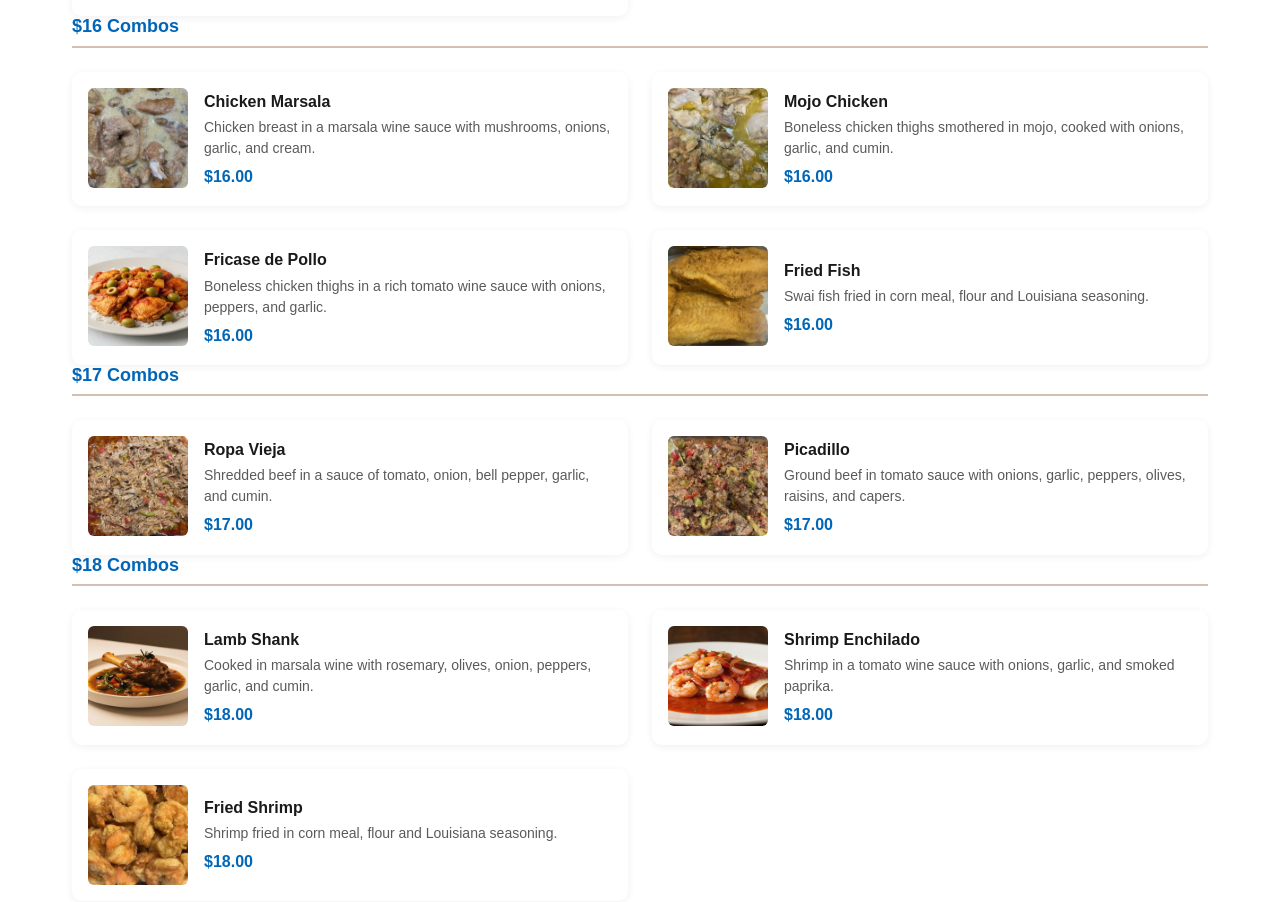
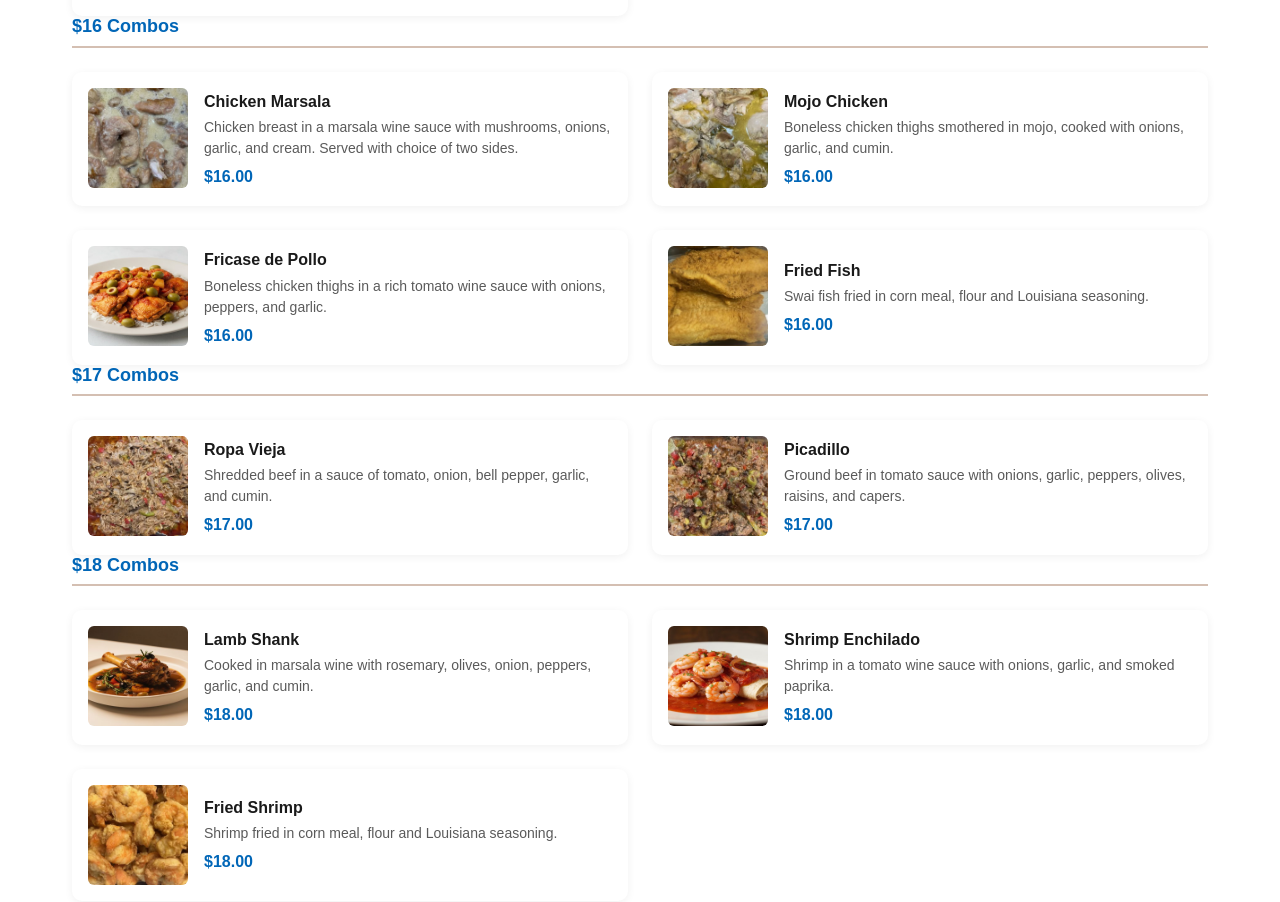
Before and after one commit to webeducationservices-oss/moreno-bakery, a Next.js app: page /menu/food in a window 1280 px wide. Shown: the part 2854-3756 px from the top of the page. Built offline with nearby package versions, Linux system fonts and the light colour scheme; a web font is replaced by a local one.

Commit message:
Edit app/data/menu.js — in the hot food combos section under the food menu add "with your choice of two

```diff
--- a/app/data/menu.js
+++ b/app/data/menu.js
@@ -364,7 +364,7 @@ export const FOOD_CATEGORIES = [
       {
         name: "$16 Combos",
         items: [
-          { name: "Chicken Marsala", price: "$16.00", description: "Chicken breast in a marsala wine sauce with mushrooms, onions, garlic, and cream.", image: "/images/food/moreno-bakery-chicken-marsala-combo.jpg" },
+          { name: "Chicken Marsala", price: "$16.00", description: "Chicken breast in a marsala wine sauce with mushrooms, onions, garlic, and cream. Served with choice of two sides.", image: "/images/food/moreno-bakery-chicken-marsala-combo.jpg" },
           { name: "Mojo Chicken", price: "$16.00", description: "Boneless chicken thighs smothered in mojo, cooked with onions, garlic, and cumin.", image: "/images/food/moreno-bakery-mojo-chicken-combo.jpg" },
           { name: "Fricase de Pollo", price: "$16.00", description: "Boneless chicken thighs in a rich tomato wine sauce with onions, peppers, and garlic.", image: "/images/food/moreno-bakery-fricase-de-pollo.jpg" },
           { name: "Fried Fish", price: "$16.00", description: "Swai fish fried in corn meal, flour and Louisiana seasoning.", image: "/images/food/moreno-bakery-fried-fish-combo.jpg" },
```
